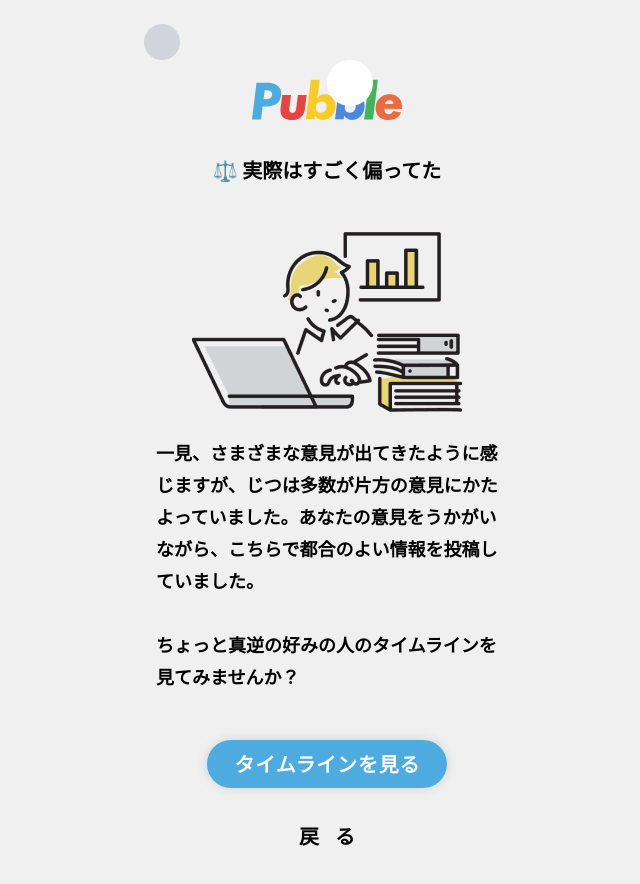
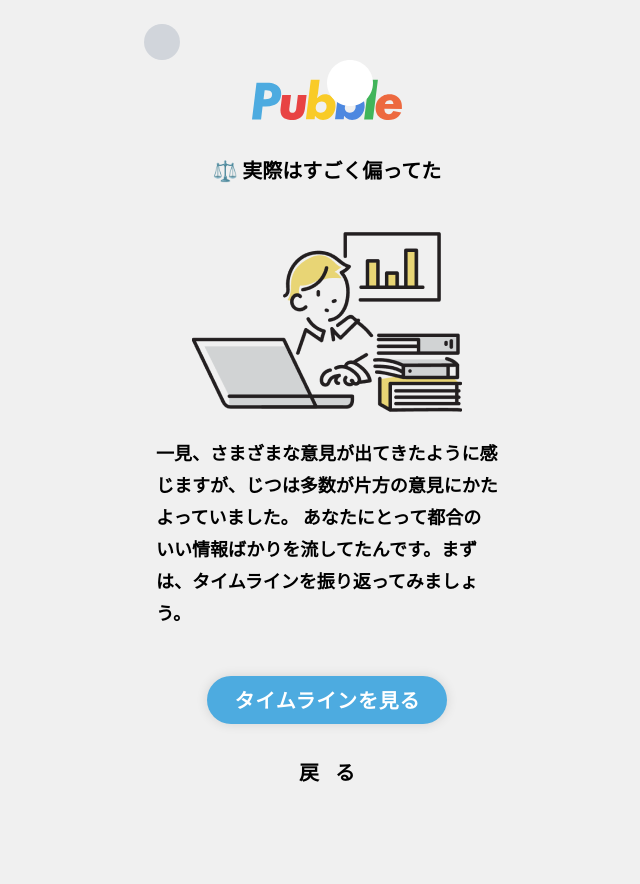
Before and after one commit to optimium20211202/Pubble, a Next.js app: page /selection/topics/1/result2 in a window 1280 px wide. Shown: the whole page, without its empty margins (313-953 px from the left). After the commit the page ends 820 px from the top, so only its background shows below. Built offline with nearby package versions, Linux system fonts and the light colour scheme.

Commit message:
コメント差し変え

```diff
--- a/src/app/selection/topics/[topicId]/result2/page.tsx
+++ b/src/app/selection/topics/[topicId]/result2/page.tsx
@@ -27,7 +27,7 @@ export default function Result2Page({ params }: Props) {
           imageHeight={180}
           imageWidth={270}
           text={
-            "一見、さまざまな意見が出てきたように感じますが、じつは多数が片方の意見にかたよっていました。あなたの意見をうかがいながら、こちらで都合のよい情報を投稿していました。\n\nちょっと真逆の好みの人のタイムラインを見てみませんか？"
+            "一見、さまざまな意見が出てきたように感じますが、じつは多数が片方の意見にかたよっていました。 あなたにとって都合のいい情報ばかりを流してたんです。まずは、タイムラインを振り返ってみましょう。"
           }
         />
       </div>
```
